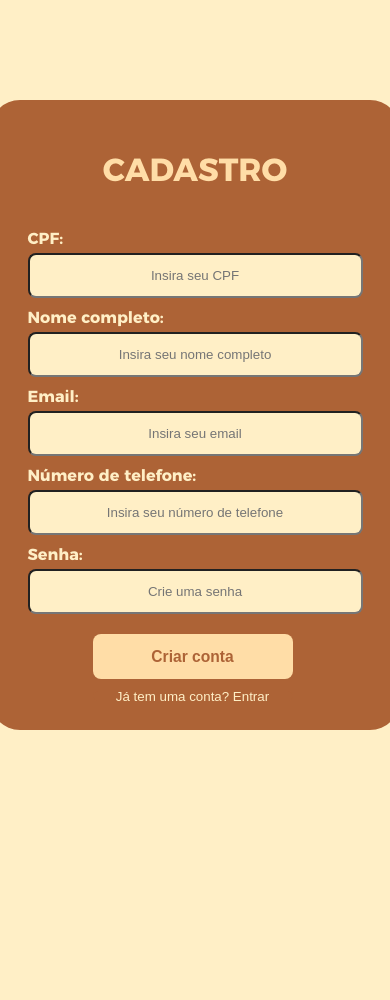
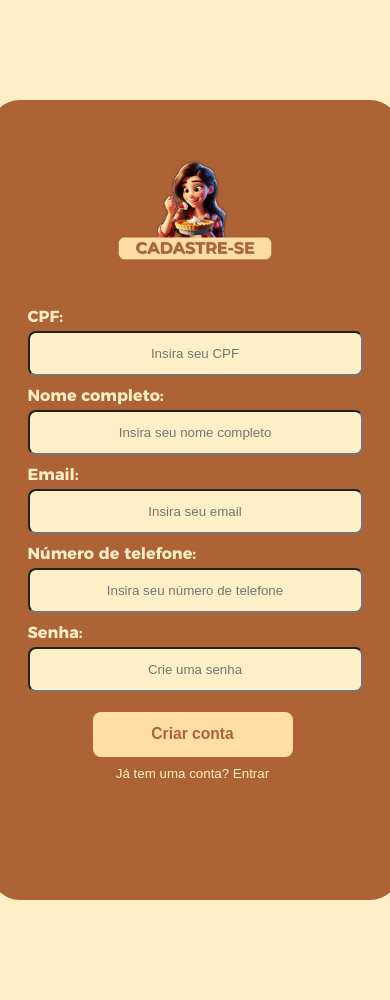
Before and after one commit to jessy3008/doceria-jess_empadas, a Flask app: template main/templates/cadastroU.html in a window 390 px wide; the page is wider, and only the part inside the window is pictured. Run offline with Flask 3, Linux system fonts and the light colour scheme; the template is opened without the code that fills it, so the values that code supplies are empty.

Commit message:
concluindo cadastro mobile

```diff
--- a/main/static/cadastroU.css
+++ b/main/static/cadastroU.css
@@ -94,6 +94,10 @@ button {
     margin-bottom: 0px;
 }
 
+#cadastroM {
+    display: none;
+}
+
 #but {
     width: 200px;
     height: 10px;
@@ -120,9 +124,15 @@ button {
         background-color: #AD6336;
         width: 410px;
         border-radius: 30px;
+        height: auto;
     }
     .cadastro > h1 {
-        color: #FFDDA7;
+        display: none;
+    }
+    #cadastroM {
+        display: block;
+        width: 410px;
+        padding-top: 30px;
     }
     label {
         color: #FFEFC6;
--- a/main/templates/cadastroU.html
+++ b/main/templates/cadastroU.html
@@ -11,6 +11,7 @@
     <div class="container1">
         <div class="cadastro">
             <h1>CADASTRO</h1>
+            <img id="cadastroM" src="../static/img/cadastroM.png">
             <div class="form-cadastro">
                 <form action="cadastroU.html" method="POST">
                     <fieldset>
```
